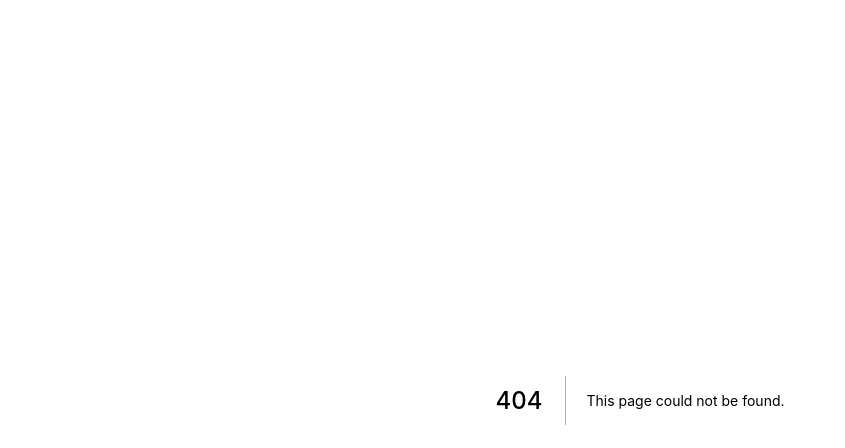
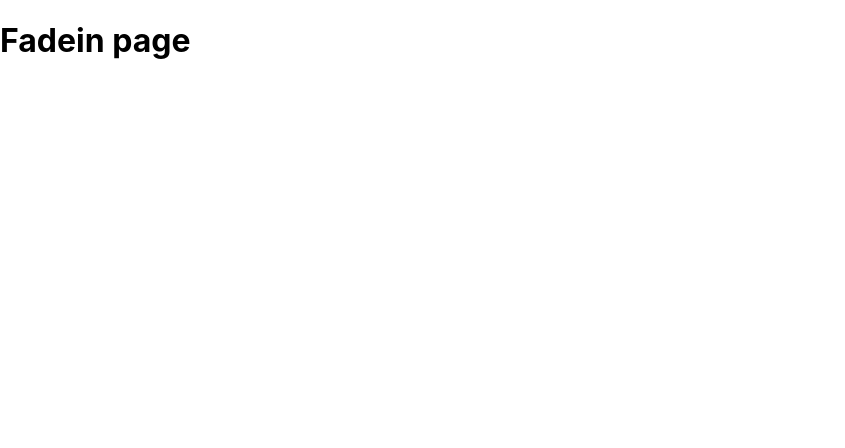
Before and after one commit to K-Daiki-0ne/page-transition-paractice, a Next.js app: page /fadein in a window 1280 px wide. Before the commit this address had no page. Shown: the top 448 px of the page, without its empty margins (0-845 px from the left). Built offline with nearby package versions, Linux system fonts and the light colour scheme.

Commit message:
create; fadeint animation page

```diff
--- /dev/null
+++ b/pages/fadein.tsx
@@ -0,0 +1,15 @@
+import React, { FC } from 'react';
+import { motion } from 'framer-motion';
+
+const Fadein: FC = () => {
+  return (
+    <motion.div
+      animate={{ scale: 1 }}
+      transition={{ duration: 0.5 }}
+    >
+    <h1>Fadein page</h1>
+  </motion.div>
+  )
+}
+
+export default Fadein
--- a/pages/index.tsx
+++ b/pages/index.tsx
@@ -26,6 +26,12 @@ export default function Home() {
         </Link>
       </div>
 
+      <div>
+        <Link href="/fadein">
+          Fadein
+        </Link>
+      </div>
+
     </div>
   )
 }
```
